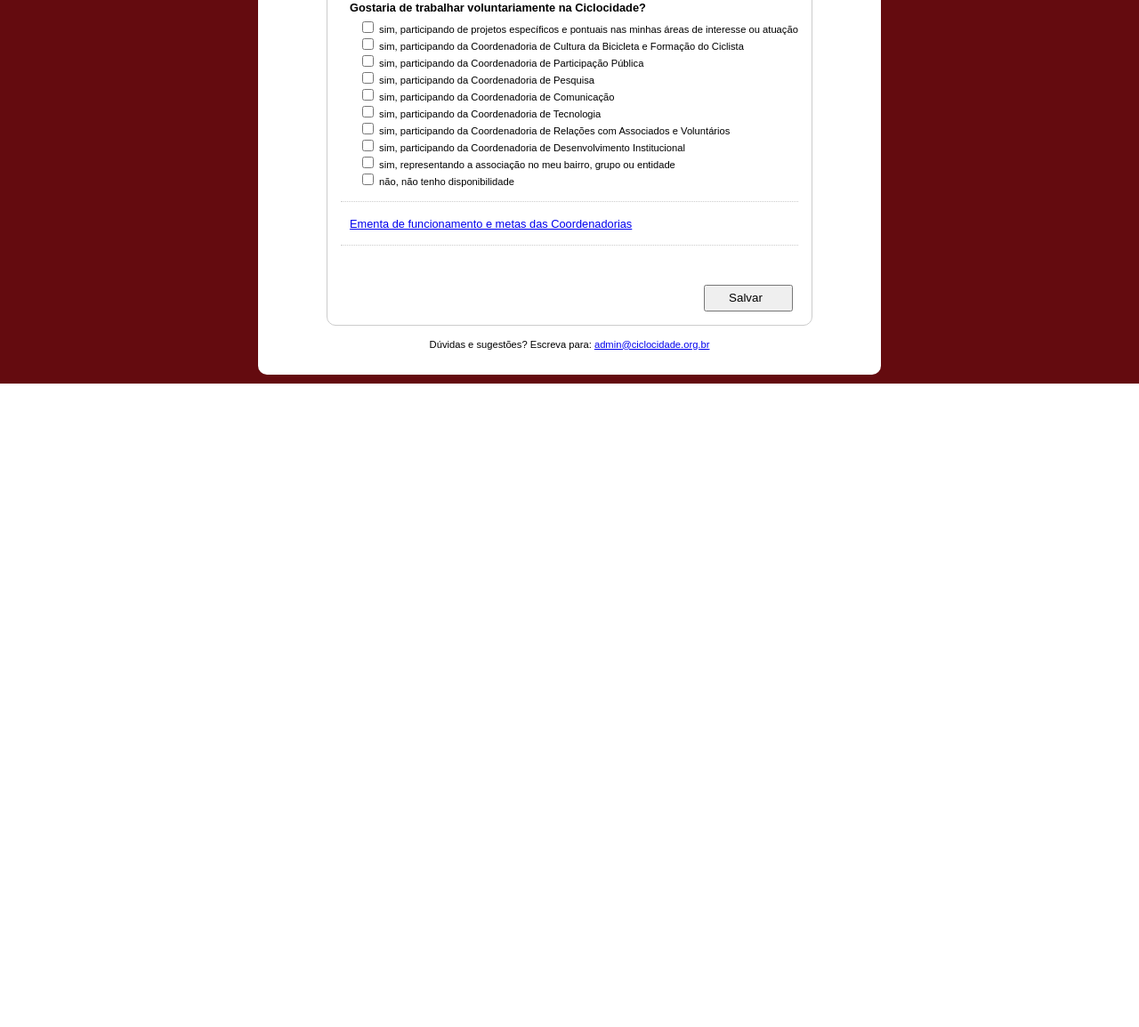
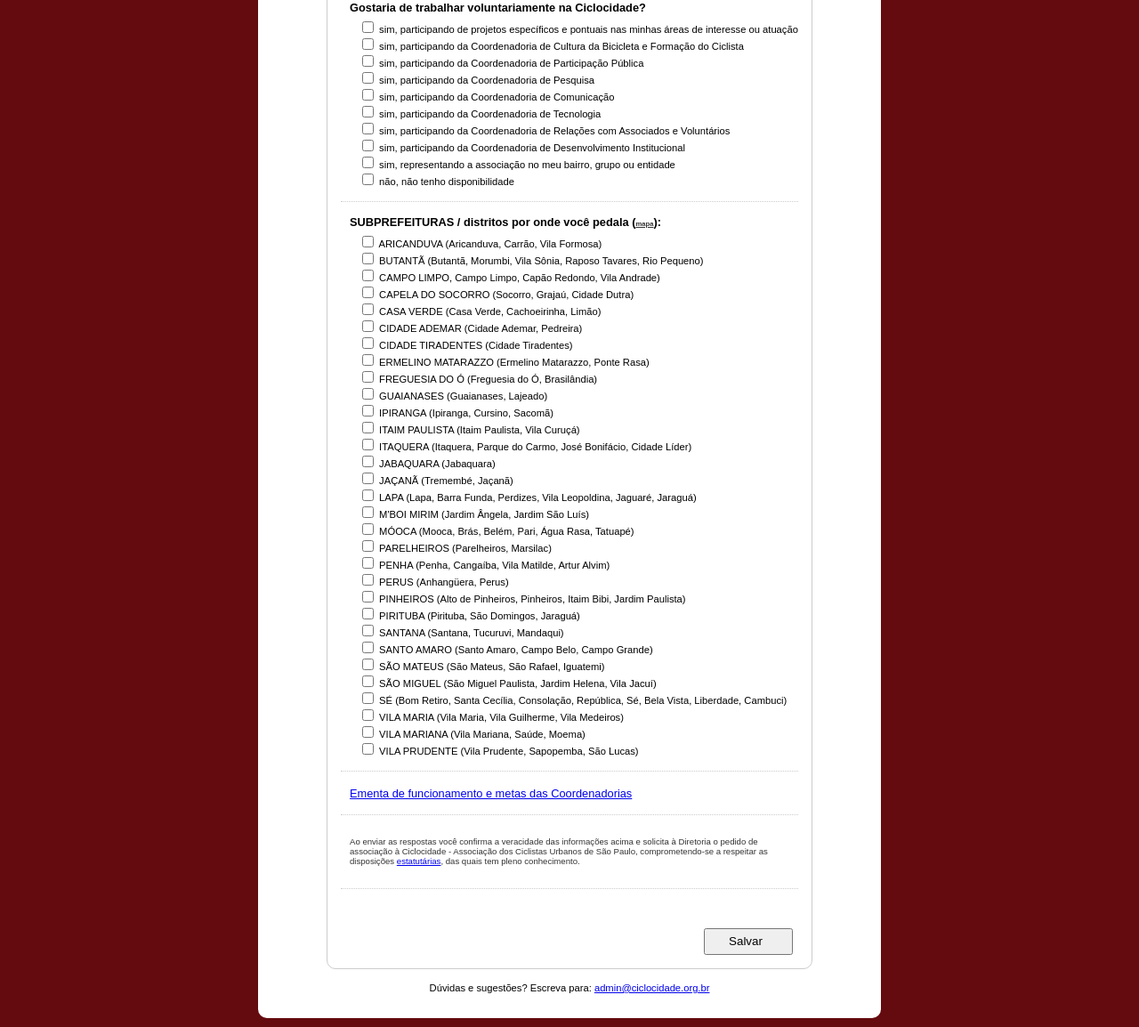
Before and after one commit to ciclocidade/andy, a Django app: template andy/cadastro/templates/survey.html in a window 1280 px wide. Shown: the part 938-2092 px from the top of the page at 89% size. Before the commit the page ends 1369 px from the top, so only its background shows below. Run offline with Django 3.2, Linux system fonts and the light colour scheme; the template is opened without the code that fills it: values that come from a table or form of the project are taken from there, others are empty; parts of the project's set-up code (start-up, migrations or seed data) failed here and were passed over.

Commit message:
ultimos bugfixes de acordo com o doc no gogole docs

```diff
--- a/andy/cadastro/forms.py
+++ b/andy/cadastro/forms.py
@@ -20,7 +20,7 @@ class MemberForm(forms.ModelForm):
     address_zip = BRZipCodeField(label="CEP")
     cpf = BRCPFField(label="CPF")
     sexo = ChoiceField(widget=RadioSelect, choices=(('M', "Masculino"), ("F", "Feminino")))
-    receive_news = forms.BooleanField(label="desejo recebero o boletim informativo", required=False)
+    receive_news = forms.BooleanField(label="desejo receber o boletim informativo", required=False)
     organizations = forms.CharField(label=u"Você participa de outras organizações? Se sim, preencha no campo abaixo: (uma por linha)",
                                     widget=forms.Textarea(attrs={'style': 'width: 470px'}), required=False)
 
@@ -49,6 +49,7 @@ class MemberForm(forms.ModelForm):
         widgets = {'address_state': forms.fields.Select(choices=SP_BRStateSelect) }
 
 from multiselectmodelfield import MultiSelectFormField
+from django.utils.safestring import mark_safe
 class BikeUsageForm(forms.ModelForm):
     bike_usage = MultiSelectFormField(label=u"Faz o uso da bicicleta, preferencialente, para (escolha até 3 itens):", choices=BikeUsageSurvey.USAGE_CHOICES, max_choices=3)
     frequency = forms.ChoiceField(label=u"Com que frequência você usa a bicicleta?", widget=forms.RadioSelect, choices=BikeUsageSurvey.FREQUENCY_CHOICES)
@@ -56,6 +57,7 @@ class BikeUsageForm(forms.ModelForm):
     expectations = MultiSelectFormField(label=u"Quais as principais expectativas em relação à Ciclocidade? (escolha até 3 opções)", max_choices=3,
                             choices=BikeUsageSurvey.EXPECTATIONS_CHOICES)
     volunteering = MultiSelectFormField(label=u"Gostaria de trabalhar voluntariamente na Ciclocidade?", choices=BikeUsageSurvey.VOLUNTEERING_CHOICES)
+    city_region = MultiSelectFormField(label=mark_safe("SUBPREFEITURAS / distritos por onde você pedala (<a class='short_explanation' href='http://upload.wikimedia.org/wikipedia/commons/4/44/Mapa_distritos_sp.jpg' target='_blank'>mapa</a>)"), choices=BikeUsageSurvey.CITY_REGION)
     class Meta:
         model = BikeUsageSurvey
         exclude = ('member',
--- a/andy/cadastro/models.py
+++ b/andy/cadastro/models.py
@@ -150,7 +150,7 @@ class BikeUsageSurvey(models.Model):
     frequency = models.CharField(u"Frequência que usa a bicicleta", choices=FREQUENCY_CHOICES, max_length=255)
     source = models.CharField(u"Como soube da associação", choices=SOURCE_CHOICES, max_length=255)
     expectations = MultiSelectField(u"Expectativa Ciclocidade", choices=EXPECTATIONS_CHOICES)
-    city_region = MultiSelectField(u"Por onde você pedala (SUBPREFEITURAS / distritos)", choices=CITY_REGION, default="", blank=True)
+    city_region = MultiSelectField("Por onde você pedala (SUBPREFEITURAS / distritos)", choices=CITY_REGION, default="", blank=True)
     volunteering = MultiSelectField(u"Voluntário", choices=VOLUNTEERING_CHOICES)
 
     class Meta:
--- a/andy/cadastro/templates/register.html
+++ b/andy/cadastro/templates/register.html
@@ -63,13 +63,12 @@ $("a#anuidade_lightbox").fancybox({
 </div>
 <div class="container" style="clear: both;">
 	<p class="short_explanation">Os dados pessoais fornecidos são de uso exclusivo da Associação e não serão compartilhados ou divulgados a terceiros. A Ciclocidade se reserva ao direito de utilizar tais dados e informações para a comunicação com seus associados e/ou de maneira estatística e agregada, sem que haja a identificação individual do(a) associado(a).</p>
-	<p class="short_explanation">Confirmo a veracidade das informações acima e solicito à Diretoria meu pedido de associação à Ciclocidade - Associação dos Ciclistas Urbanos de São Paulo, comprometendo-me a respeitar as disposições <a target="_blank" href="http://www.ciclocidade.org.br/quem-somos/estatuto">estatutárias</a>, das quais tenho pleno conhecimento.</p>
 	<div style="float:left; width: 385px;">
 		<span class="form_error">{% if form.tos.errors %}Você deve aceitar os termos para se registrar<br/>{% endif %}</span>
     {{form.tos}} <label for="id_tos" >{{form.tos.label}}</label>
     </div>
 <div style="float: right;">
-    <input type="submit" value="próximo »" />
+    <input type="submit" value="enviar" />
 </div>
 
 </div>
--- a/andy/cadastro/templates/survey.html
+++ b/andy/cadastro/templates/survey.html
@@ -11,6 +11,8 @@
 	<ul>
 		{{ form.as_ul }}
 	<li><a id="coordenadorias_lightbox" href="#coordenadorias">Ementa de funcionamento e metas das Coordenadorias</a></li>
+	<li><p class="short_explanation">Ao enviar as respostas você confirma a veracidade das informações acima e solicita à Diretoria o pedido de associação à Ciclocidade - Associação dos Ciclistas Urbanos de São Paulo, comprometendo-se a respeitar as disposições <a target="_blank" href="http://www.ciclocidade.org.br/quem-somos/estatuto">estatutárias</a>, das quais tem pleno conhecimento.</p>
+	</li>
 	</ul>
 
 <div style="display:none">
@@ -26,7 +28,7 @@
 	Divulgação institucional, produção de conteúdo, alimentação dos canais de comunicação e atendimento ao público.</li>
 <li><span class="missao">Missão da Coordenadoria de Tecnologia: </span><br />
 	Manutenção e desenvolvimento da infraestrutura tecnológica. Suporte e treinamento para a utilização das ferramentas digitais.</li>
-<li><span class="missao">Missão da Coordenadoria de Consultoria e Pesquisa:</span><br />
+<li><span class="missao">Missão da Coordenadoria de Pesquisa:</span><br />
 	Levantamento, produção e difusão de informações e dados úteis para a melhoria das condições de mobilidade urbana em São Paulo.</li>
 <li><span class="missao">Missão da Coordenadoria de Desenvolvimento Institucional:</span><br />
 	Gestão dos processos administrativos, financeiros e jurídicos da associação.</li>
--- a/andy/cadastro/views.py
+++ b/andy/cadastro/views.py
@@ -23,7 +23,7 @@ def register(request):
         form = RegistrationFormUniqueEmail(data=request.POST, files=request.FILES)
         if form.is_valid():
             new_user = form.save()
-            messages.add_message(request, messages.SUCCESS, 'Registro feito com sucesso, por favor verifique seu email.')
+            messages.add_message(request, messages.SUCCESS, 'Registro feito com sucesso, por favor verifique seu email para continuar com o processo de associação.')
             return HttpResponseRedirect('/')
     else:
         form = RegistrationFormUniqueEmail()
@@ -34,7 +34,7 @@ def activate(request, activation_key=None):
         activation_key = activation_key.lower()
         user = RegistrationProfile.objects.activate_user(activation_key)
         if user:
-            messages.add_message(request, messages.SUCCESS, 'Seu email foi verificado com sucesso!')
+            messages.add_message(request, messages.SUCCESS, 'Seu email foi verificado com sucesso! Faça o login para continuar com o processo de associação.')
             return HttpResponseRedirect(reverse(profile))
     messages.add_message(request, messages.ERROR, 'Não foi possivel ativar o cadastro')
     return render_to_response('activate_error.html', context_instance=RequestContext(request))
@@ -93,7 +93,7 @@ def survey(request):
                 bus.member = member
                 bus.save()
                 messages.add_message(request, messages.SUCCESS, 'Pesquisa preenchida com sucesso, obrigado!')
-                return HttpResponseRedirect(request.session.get('next', reverse("cadastro_profile")))
+                return HttpResponseRedirect(request.session.get('next', reverse("cadastro_pay")))
             else:
                 messages.add_message(request, messages.ERROR, 'Você já preencheu essa pesquisa!')
     return render_to_response('survey.html', {'user': request.user, 'form': form}, context_instance=RequestContext(request))
```
